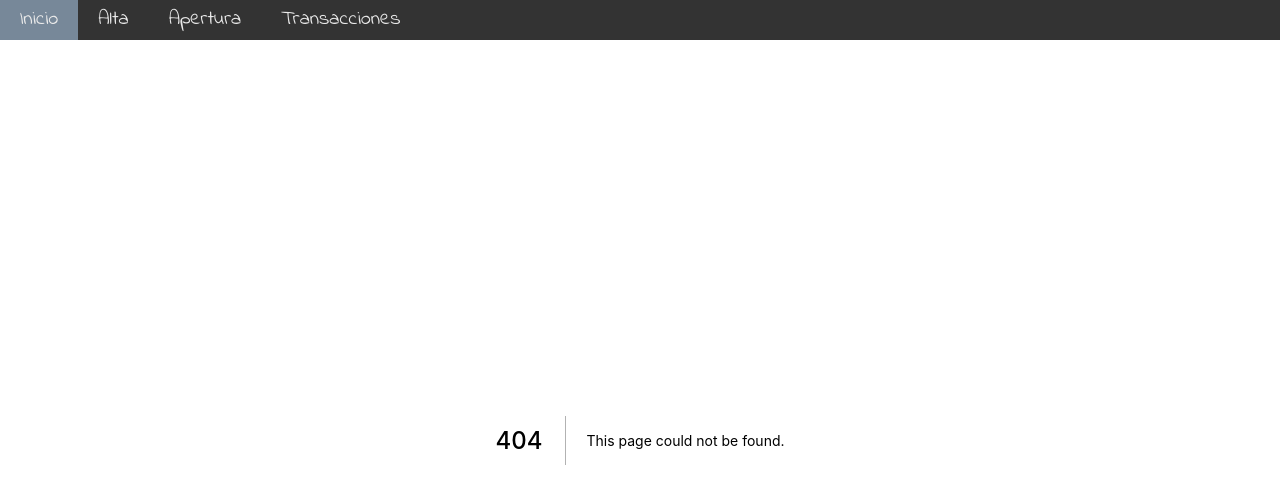
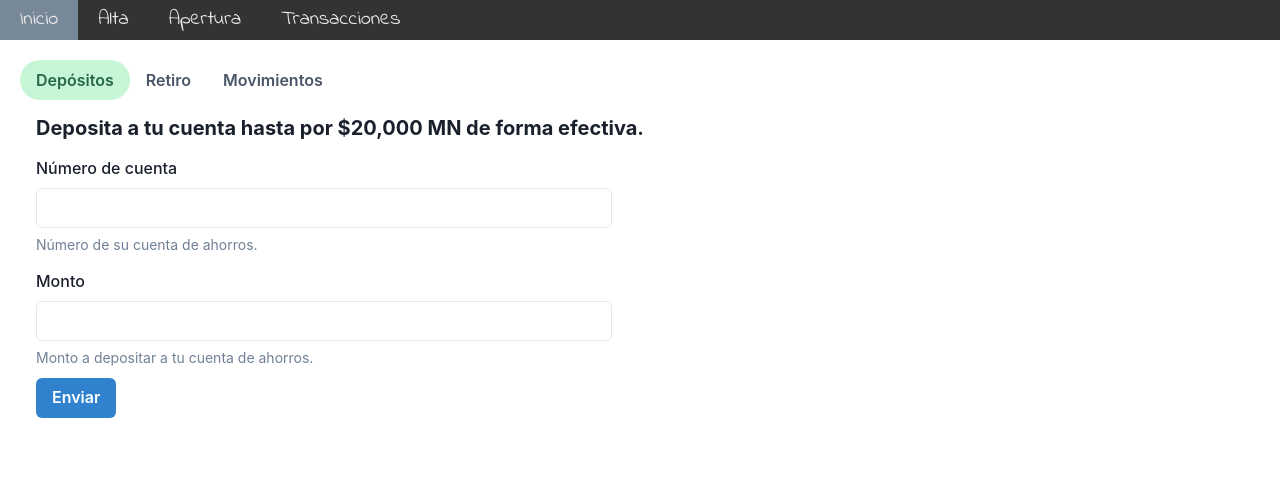
Before and after one commit to JoseAP89/BankAccountExample, a Next.js app in the folder frontend/: page /transactions in a window 1280 px wide. Before the commit this address had no page. Shown: the top 488 px of the page. Built offline with nearby package versions, Linux system fonts and the light colour scheme.

Commit message:
page transaction: deposits, withdraws & movements

```diff
--- a/frontend/components/NavigationBar/Index.tsx
+++ b/frontend/components/NavigationBar/Index.tsx
@@ -10,7 +10,7 @@ const NavigationBar = () => {
 	    { title: "Inicio", url: "/"},
 	    { title: "Alta", url: "/signup"},
 	    { title: "Apertura", url: "/opensavingsaccount"},
-	    { title: "Transacciones", url: "#/transactions"}
+	    { title: "Transacciones", url: "/transactions"}
 	 ];
 
 	return (
--- a/frontend/pages/opensavingsaccount.tsx
+++ b/frontend/pages/opensavingsaccount.tsx
@@ -50,7 +50,8 @@ const OpenSavingsAccount: NextPage = () => {
             {!!errors?.account  && errors.account.type==="required" &&
               <div className="error-message">Número de cuenta es requerido.</div>
             }
-            <FormHelperText>Número proporcionado por su ejecutivo de cuenta	.</FormHelperText>
+            <FormHelperText>Número proporcionado por su ejecutivo de cuenta.</FormHelperText>
+
 
             <FormLabel htmlFor='amount' mt={4}>Monto inicial de apertura</FormLabel>
             <Input id='amount' type='number' w="45vw"
--- a/frontend/pages/signup.tsx
+++ b/frontend/pages/signup.tsx
@@ -40,6 +40,7 @@ const SignUp: NextPage = () => {
         <Heading as="h2" size="md">Hazte nuestro cliente de forma sencilla y rápida</Heading>
 
         <form onSubmit={handleSubmit(onSubmit)}>
+
           <FormControl mt={4}  >
             <FormLabel htmlFor='fullname'>Nombre completo</FormLabel>
             <Input id='fullname' type='text'  w="45vw"
@@ -56,6 +57,7 @@ const SignUp: NextPage = () => {
             }
             <FormHelperText>Escribe tu nombre completo.</FormHelperText>
 
+
             <FormLabel htmlFor='id' mt={4}>Número de Identificación</FormLabel>
             <Input id='id' type='text' w="45vw"
               {...register("id", { required: true, maxLength: 18 })}
@@ -66,7 +68,7 @@ const SignUp: NextPage = () => {
             {!!errors?.id  && errors.id.type==="maxLength" &&
               <div className="error-message">Id no debe tener más de 18 carácteres.</div>
             }
-            <FormHelperText>Escribe tu curp completo</FormHelperText>
+            <FormHelperText>Id proporcionado por su ejecutivo de cuenta.</FormHelperText>
 
             <Button colorScheme='blue' my={3} type="submit">Enviar</Button>
           </FormControl>
--- /dev/null
+++ b/frontend/pages/transactions.tsx
@@ -0,0 +1,177 @@
+import type { NextPage } from 'next'
+import Head from 'next/head'
+import { Heading } from '@chakra-ui/react'
+import { useForm } from "react-hook-form";
+
+//import {CheckCircleIcon} from '@chakra-ui/icons'
+
+import { useEffect, useState } from 'react'
+import { Container, FormControl,FormLabel,Input,FormHelperText,
+  Button, FormErrorMessage,Tabs, TabPanels, TabPanel, TabList, Tab
+} from '@chakra-ui/react'
+
+
+const Transactions: NextPage = () => {
+  // D paradepositos & R para retiros & M para movimientos
+  const { register: registerR, handleSubmit: handleSubmitR, formState: { errors: errorsR } } = useForm();
+  const { register: registerD, handleSubmit: handleSubmitD, formState: { errors: errorsD } } = useForm();
+  const { register: registerM, handleSubmit: handleSubmitM, formState: { errors: errorsM } } = useForm();
+
+
+  const onSubmitR = (data) => {
+    console.log(JSON.stringify(data));
+
+  };
+  const onSubmitD = (data) => {
+    console.log(JSON.stringify(data));
+
+  };
+  const onSubmitM = (data) => {
+    console.log(JSON.stringify(data));
+
+  };
+
+  console.log("Err Depositos: ",errorsD);
+  console.log("Err Retiros: ",errorsR);
+  console.log("Err Movimientos: ",errorsM);
+
+  return (
+    <>
+      <Head>
+        <title>Transacciones</title>
+        <meta name="description" content="Generated by create next app" />
+        <link rel="icon" href="/favicon.ico" />
+      </Head>
+
+
+      <Container p={5} maxW='container.xl'>
+
+        <Tabs variant='soft-rounded' colorScheme='green'>
+          <TabList>
+            <Tab>Depósitos</Tab>
+            <Tab>Retiro</Tab>
+            <Tab>Movimientos</Tab>
+          </TabList>
+          <TabPanels>
+
+            <TabPanel>
+              <Heading as="h2" size="md">Deposita a tu cuenta hasta por $20,000 MN de forma efectiva.</Heading>
+
+              <form onSubmit={handleSubmitD(onSubmitD)}>
+                <FormControl mt={4}  >
+
+                  <FormLabel htmlFor='accountD'>Número de cuenta</FormLabel>
+                  <Input id='accountD' type='number'  w="45vw"
+                    {...registerD("account", { required: true, pattern: /^[0-9]+$/i })}
+                  />
+                  {!!errorsD?.account  && errorsD.account.type==="pattern" &&
+                    <div className="error-message">Número de cuenta solo debe tener valores numericos enteros.</div>
+                  }
+                  {!!errorsD?.account  && errorsD.account.type==="required" &&
+                    <div className="error-message">Número de cuenta es requerido.</div>
+                  }
+                  <FormHelperText>Número de su cuenta de ahorros.</FormHelperText>
+
+
+                  <FormLabel htmlFor='amountD' mt={4}>Monto</FormLabel>
+                  <Input id='amountD' type='number' w="45vw"
+                    {...registerD("amount", { required: true, min: 100 })}
+                  />
+                  {!!errorsD?.amount  && errorsD.amount.type=="required" &&
+                    <div className="error-message">Monto es requerido.</div>
+                  }
+                  {!!errorsD?.amount  && errorsD.amount.type==="min" &&
+                    <div className="error-message">Monto  debe ser mayor o igual a $100 MN.</div>
+                  }
+                  <FormHelperText>Monto a depositar a tu cuenta de ahorros.</FormHelperText>
+
+                  <Button colorScheme='blue' my={3} type="submit">Enviar</Button>
+                </FormControl>
+              </form>
+            </TabPanel>
+
+
+            <TabPanel>
+              <Heading as="h2" size="md">Retira de tu cuenta hasta $20,000 MN.</Heading>
+
+              <form onSubmit={handleSubmitR(onSubmitD)}>
+                <FormControl mt={4}  >
+
+                  <FormLabel htmlFor='accountR'>Número de cuenta</FormLabel>
+                  <Input id='accountR' type='number'  w="45vw"
+                    {...registerR("account", { required: true, pattern: /^[0-9]+$/i })}
+                  />
+                  {!!errorsR?.account  && errorsR.account.type==="pattern" &&
+                    <div className="error-message">Número de cuenta solo debe tener valores numericos enteros.</div>
+                  }
+                  {!!errorsR?.account  && errorsR.account.type==="required" &&
+                    <div className="error-message">Número de cuenta es requerido.</div>
+                  }
+                  <FormHelperText>Número de su cuenta de ahorros.</FormHelperText>
+
+
+                  <FormLabel htmlFor='amountR' mt={4}>Monto</FormLabel>
+                  <Input id='amountR' type='number' w="45vw"
+                    {...registerR("amount", { required: true, min: 100 })}
+                  />
+                  {!!errorsR?.amount  && errorsR.amount.type=="required" &&
+                    <div className="error-message">Monto es requerido.</div>
+                  }
+                  {!!errorsR?.amount  && errorsR.amount.type==="min" &&
+                    <div className="error-message">Monto  debe ser mayor o igual a $100 MN.</div>
+                  }
+                  <FormHelperText>Monto a retirar de tu cuenta de ahorros.</FormHelperText>
+
+                  <Button colorScheme='blue' my={3} type="submit">Enviar</Button>
+                </FormControl>
+              </form>
+            </TabPanel>
+
+
+            <TabPanel>
+               <Heading as="h2" size="md">Revisa los movimientos de tu cuenta.</Heading>
+
+              <form onSubmit={handleSubmitM(onSubmitM)}>
+                <FormControl mt={4}  >
+
+                  <FormLabel htmlFor='id' mt={4}>Número de Identificación</FormLabel>
+                  <Input id='id' type='text' w="45vw"
+                    {...registerM("id", { required: true, maxLength: 18 })}
+                  />
+                  {!!errorsM?.id  && errorsM.id.type=="required" &&
+                    <div className="error-message">Id es requerido.</div>
+                  }
+                  {!!errorsM?.id  && errorsM.id.type==="maxLength" &&
+                    <div className="error-message">Id no debe tener más de 18 carácteres.</div>
+                  }
+                  <FormHelperText>Id proporcionado por su ejecutivo de cuenta.</FormHelperText>
+
+
+                  <FormLabel htmlFor='account' mt={4}>Número de cuenta</FormLabel>
+                  <Input id='account' type='number'  w="45vw"
+                    {...registerM("account", { required: true, pattern: /^[0-9]+$/i })}
+                  />
+                  {!!errorsM?.account  && errorsM.account.type==="pattern" &&
+                    <div className="error-message">Número de cuenta solo debe tener valores numericos enteros.</div>
+                  }
+                  {!!errorsM?.account  && errorsM.account.type==="required" &&
+                    <div className="error-message">Número de cuenta es requerido.</div>
+                  }
+                  <FormHelperText>Número proporcionado por su ejecutivo de cuenta .</FormHelperText>
+
+                  <Button colorScheme='blue' my={3} type="submit">Enviar</Button>
+                </FormControl>
+              </form>
+            </TabPanel>
+
+          </TabPanels>
+        </Tabs>
+
+
+      </Container>
+
+    </>
+  )
+}
+
+export default Transactions
```
